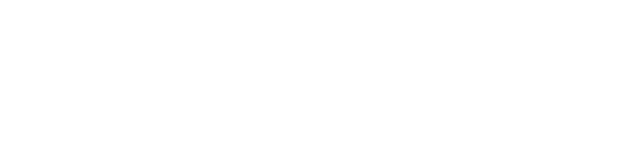
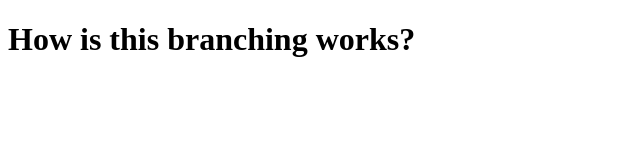
Before and after one commit to gitForTeamWork/gitBranches, a plain HTML site: page index.html in a window 1280 px wide. Shown: the whole page, without its empty margins (0-640 px from the left). Drawn offline with Linux system fonts and the light colour scheme.

Commit message:
add h1 tag to index.html

```diff
--- a/index.html
+++ b/index.html
@@ -6,6 +6,6 @@
   <title>Document</title>
 </head>
 <body>
-
+  <h1>How is this branching works?</h1>
 </body>
 </html>
```
